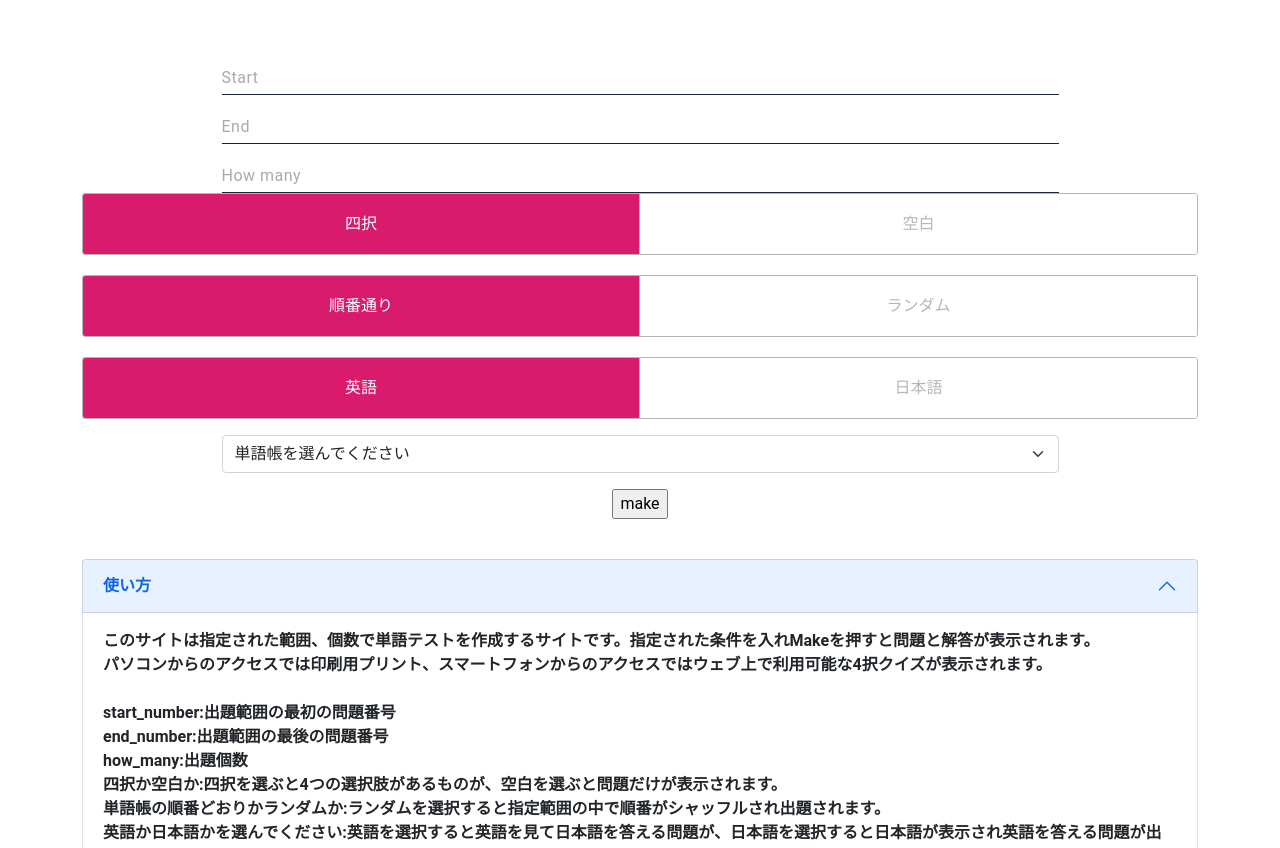
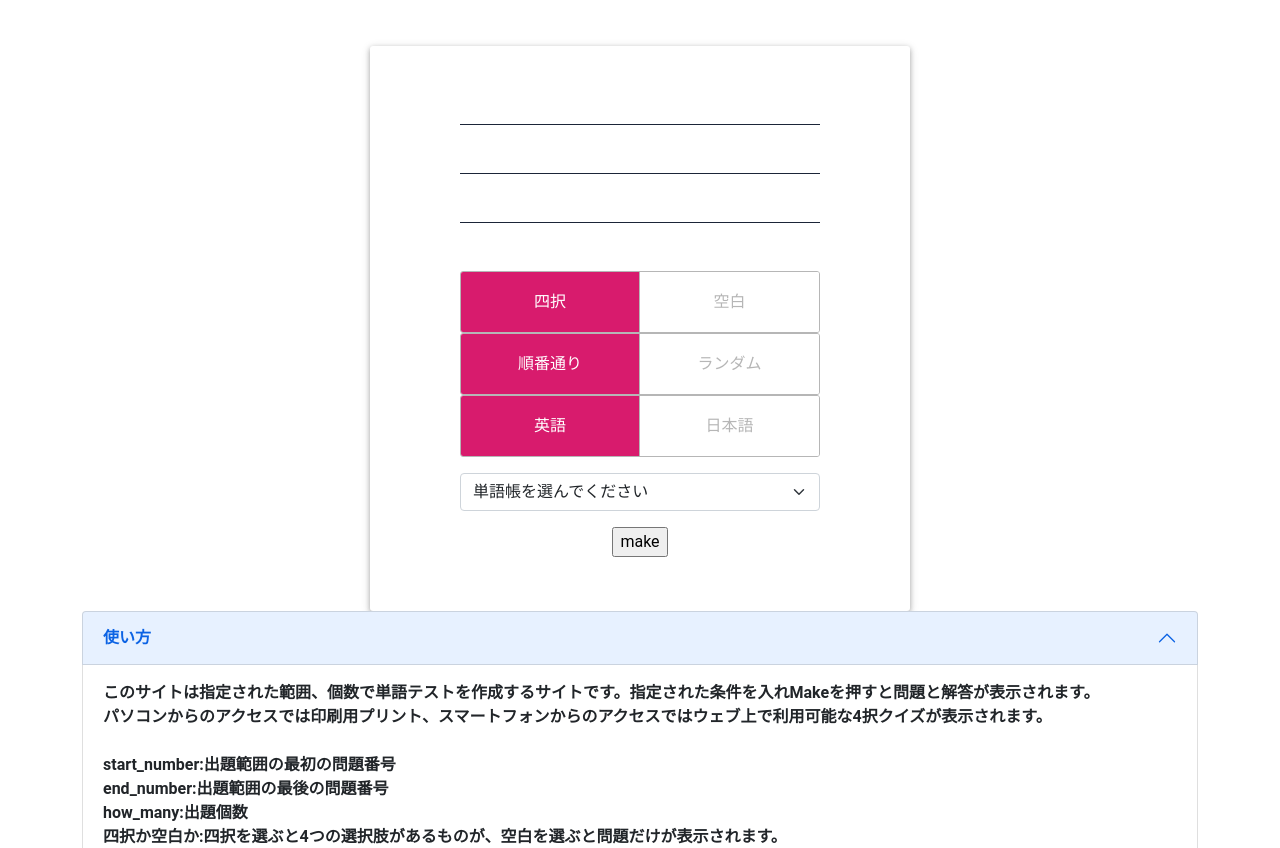
Before and after one commit to KaitoShinomiya/Tangotestmaker_sakura, a Flask app: page / in a window 1280 px wide. Shown: the top 848 px of the page. Run offline with Flask 2, Linux system fonts and the light colour scheme; data that the repository does not hold is empty.

Commit message:
formは見た目の修正

```diff
--- a/static/css/start_page.css
+++ b/static/css/start_page.css
@@ -66,7 +66,19 @@ body {
   display: flex;
   padding: 30px;
 }
-
+form {
+  background: #fff;
+  width: 100%;
+  margin: auto;
+  padding: 30px;
+  min-width: 320px;
+  max-width: 540px;
+  box-shadow: 0 2px 10px 0 rgba(0,0,0,0.16), 0 2px 5px 0 rgba(0,0,0,0.26);
+  border-radius: 3px;
+}
+h1 {
+  color: #fff;
+}
 group + group {
   margin-top: 20px;
 }
--- a/templates/make_test.html
+++ b/templates/make_test.html
@@ -32,15 +32,15 @@
             <label>How many</label>
             <span class="focus_line"></span>
         </div>
-        <group class="inline-radio">
+        <group class="inline-radio mt-5 cp_iptxt">
             <div><input type="radio" id="select_or_not" name="select_or_not" value=0 checked="checked"><label>四択</label></div>
             <div><input type="radio" id="select_or_not" name="select_or_not" value=1><label>空白</label></div>
         </group>
-        <group class="inline-radio">
+        <group class="inline-radio cp_iptxt">
             <div><input type="radio" id="sequence_or_random" name="sequence_or_random" value=0 checked="checked"><label>順番通り</label></div>
             <div><input type="radio" id="sequence_or_random" name="sequence_or_random" value=1><label>ランダム</label></div>
         </group>
-        <group class="inline-radio">
+        <group class="inline-radio cp_iptxt">
             <div><input type="radio" id="which_lang" name="which_lang" value=0 checked="checked"><label>英語</label></div>
             <div><input type="radio" id="which_lang" name="which_lang" value=1><label>日本語</label></div>
         </group>
```
